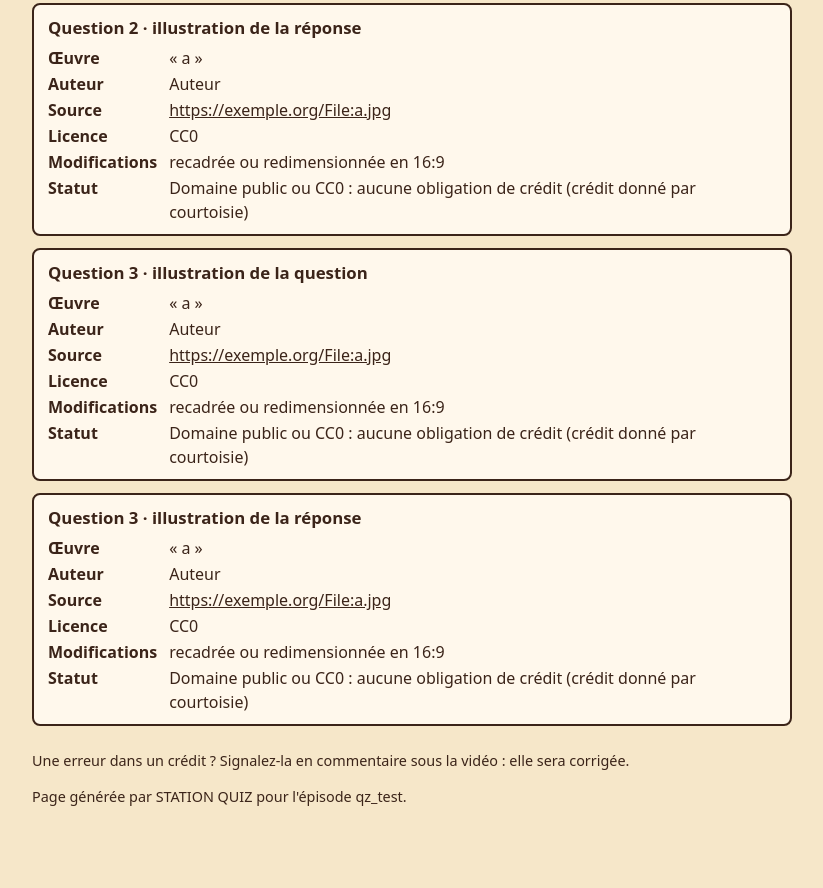
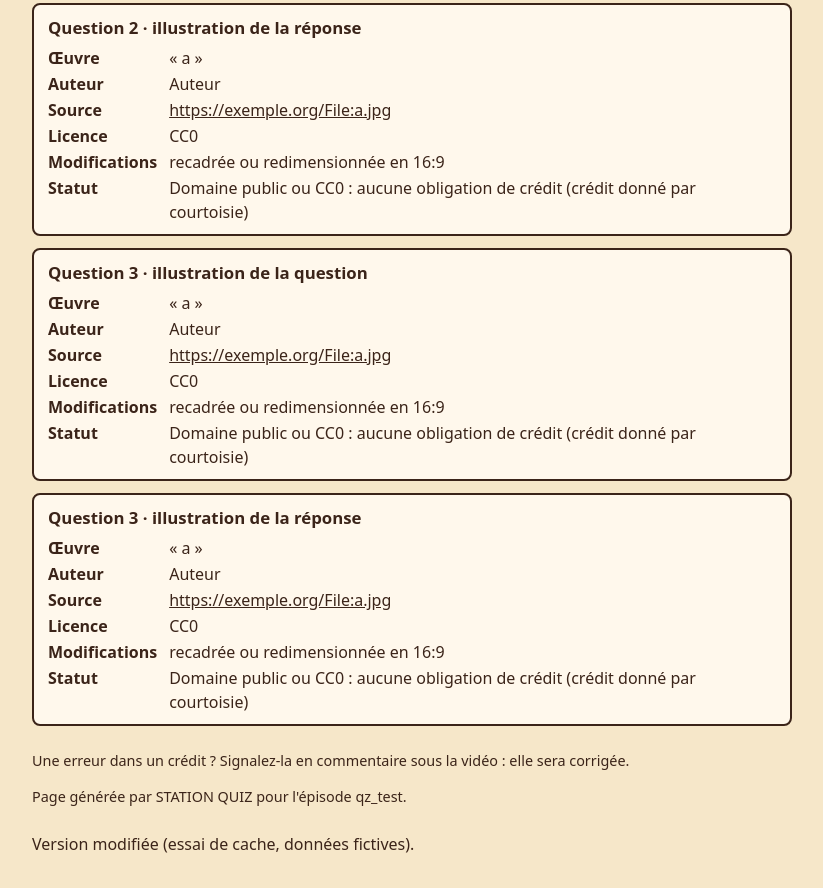
Before and after one commit to station-quiz/credits, a plain HTML site: page credits_qz_test.html in a window 1280 px wide. Shown: the part 909-1797 px from the top of the page, without its empty margins (228-1051 px from the left). Before the commit the page ends 1757 px from the top, so only its background shows below. Drawn offline with Linux system fonts and the light colour scheme.

Commit message:
Essai temporaire : version modifiée (test du cache)

```diff
--- a/credits_qz_test.html
+++ b/credits_qz_test.html
@@ -97,6 +97,6 @@ footer{font-size:.9em;margin:24px 0}
 <p>Une erreur dans un crédit ? Signalez-la en commentaire sous la vidéo : elle sera corrigée.</p>
 <p>Page générée par STATION QUIZ pour l'épisode qz_test.</p>
 </footer>
-</main>
+<p>Version modifiée (essai de cache, données fictives).</p></main>
 </body>
 </html>
```
